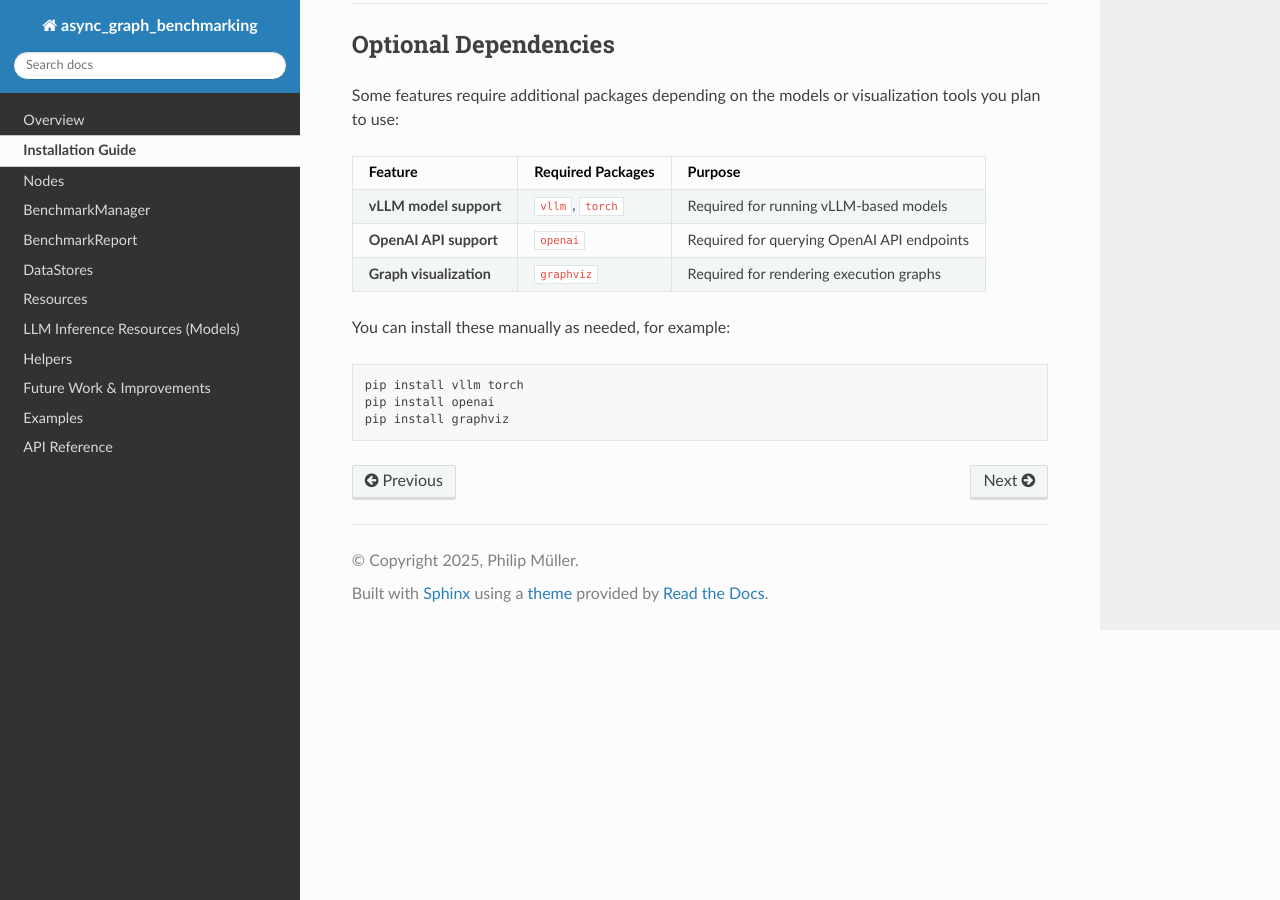
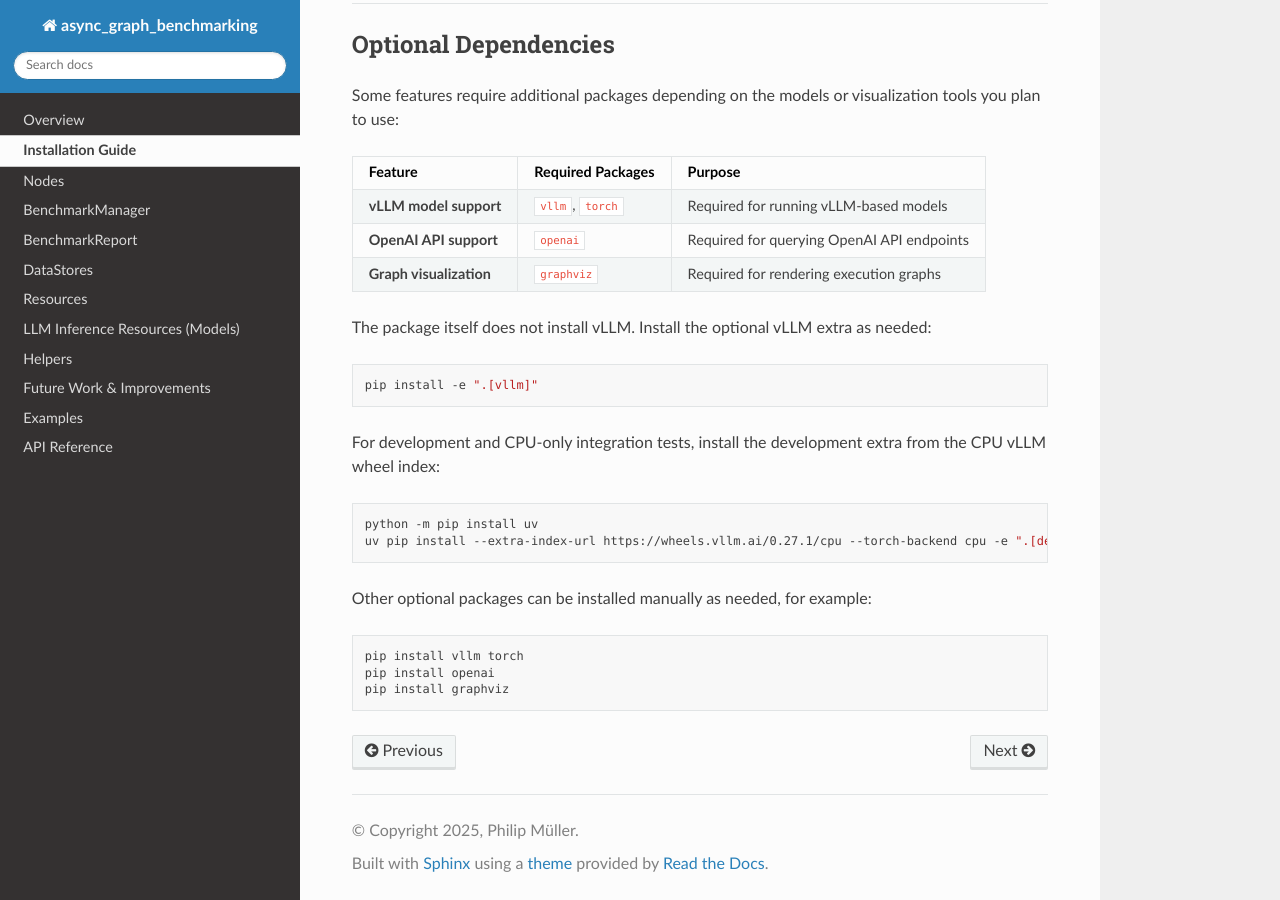
Before and after one commit to Helmholtz-AI-Matter/async-graph-bench, a Sphinx documentation site: the page built from docs/source/installation.md, in a window 1280 px wide and 900 px high, scrolled down 697 px. Built offline with Sphinx 7.4.7 and the Read the Docs theme 3.1.0, drawn with Linux system fonts in a browser that asks for light colours.

Commit message:
improved installation logic and included vllm

````diff
--- a/docs/source/installation.md
+++ b/docs/source/installation.md
@@ -35,7 +35,21 @@ Some features require additional packages depending on the models or visualizati
 | **OpenAI API support**  | `openai`          | Required for querying OpenAI API endpoints  |
 | **Graph visualization** | `graphviz`        | Required for rendering execution graphs     |
 
-You can install these manually as needed, for example:
+The package itself does not install vLLM. Install the optional vLLM extra as needed:
+
+```bash
+pip install -e ".[vllm]"
+```
+
+For development and CPU-only integration tests, install the development extra from
+the CPU vLLM wheel index:
+
+```bash
+python -m pip install uv
+uv pip install --extra-index-url https://wheels.vllm.ai/0.27.1/cpu --torch-backend cpu -e ".[dev]"
+```
+
+Other optional packages can be installed manually as needed, for example:
 
 ```bash
 pip install vllm torch
--- a/requirements.txt
+++ b/requirements.txt
@@ -10,4 +10,3 @@ tqdm==4.67.1
 zstd==1.5.6.2
 aioprocessing
 cachetools
-vllm>0.19
````
Also changed, not shown: README.md (+11 -3 lines), pyproject.toml (+7 -1 lines), 2 other files.
